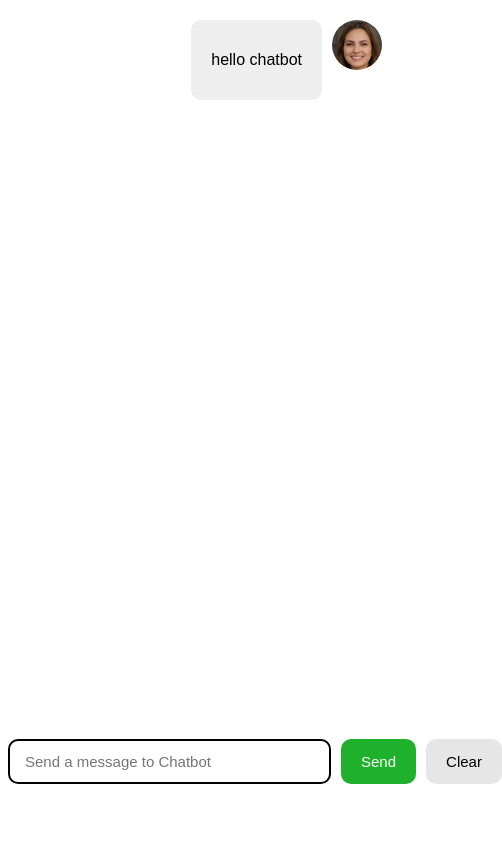
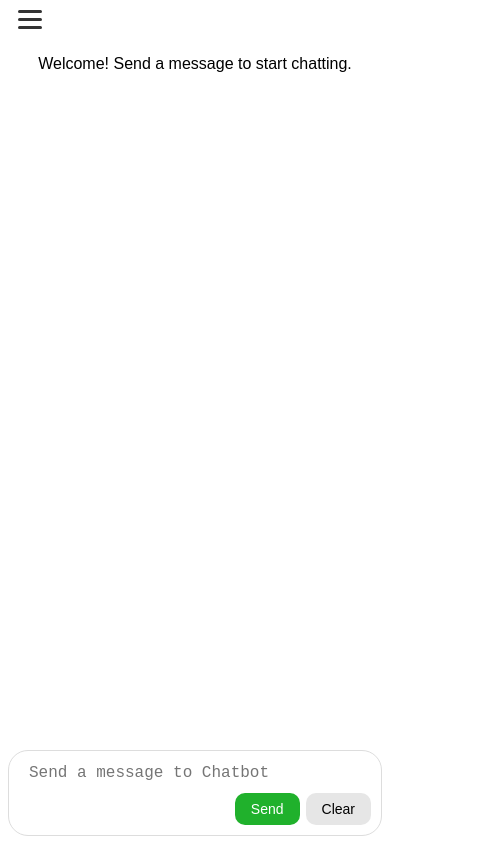
Before and after one commit to FathimathNahlaSalamiE/chatbot, a React (Vite) app: page / in a window 390 px wide. Shown: the whole page, 502 px wide, since content can reach past the window. Built offline with nearby package versions, Linux system fonts and the light colour scheme.

Commit message:
conersation history

```diff
--- a/src/App.css
+++ b/src/App.css
@@ -16,3 +16,201 @@
   height: 40px;
   margin: -15px;
 }
+.app-layout {
+  display: flex;
+  height: 100vh;
+}
+
+.sidebar {
+  width: 260px;
+  background-color: #f4f4f4;
+  border-right: 1px solid #ddd;
+  display: flex;
+  flex-direction: column;
+  padding: 10px;
+  overflow-y: auto;
+}
+
+.new-chat-button {
+  background-color: #20b12c;
+  color: white;
+  border: none;
+  border-radius: 8px;
+  padding: 10px;
+  font-size: 14px;
+  cursor: pointer;
+  margin-bottom: 10px;
+}
+
+.conversation-list {
+  display: flex;
+  flex-direction: column;
+  gap: 5px;
+}
+
+.conversation-item {
+  display: flex;
+  justify-content: space-between;
+  align-items: center;
+  padding: 10px;
+  border-radius: 8px;
+  cursor: pointer;
+  background-color: white;
+  border: 1px solid #ddd;
+}
+
+.conversation-item.active {
+  background-color: #d4edda;
+  border-color: #20b12c;
+}
+
+.conversation-title {
+  font-size: 13px;
+  overflow: hidden;
+  text-overflow: ellipsis;
+  white-space: nowrap;
+  flex: 1;
+}
+
+.delete-button {
+  background: none;
+  border: none;
+  color: #999;
+  font-size: 16px;
+  cursor: pointer;
+  margin-left: 5px;
+  padding: 0 4px;
+}
+
+.delete-button:hover {
+  color: red;
+}
+
+.app-container {
+  flex: 1;
+  display: flex;
+  flex-direction: column;
+  max-width: 40%;
+}
+
+/* Hamburger — hidden on desktop */
+.hamburger-button {
+  display: none;
+  flex-direction: column;
+  gap: 5px;
+  background: none;
+  border: none;
+  cursor: pointer;
+  padding: 10px;
+  width: 40px;
+  align-self: flex-start;
+  flex-shrink: 0;
+}
+
+.hamburger-button span {
+  display: block;
+  width: 24px;
+  height: 3px;
+  background-color: #333;
+  border-radius: 3px;
+}
+
+/* Overlay */
+.sidebar-overlay {
+  display: none;
+  position: fixed;
+  inset: 0;
+  background: rgba(0, 0, 0, 0.4);
+  z-index: 99;
+}
+
+@media (max-width: 768px) {
+
+  .app-layout {
+    flex-direction: column;
+    width: 100%;
+  }
+
+  .app-container {
+    width: 100%;
+    max-width: 100%;
+    min-width: 0;
+    flex: 1;
+    padding: 0;
+    box-sizing: border-box;
+  }
+
+  /* Sidebar */
+  .sidebar {
+    position: fixed;
+    top: 0;
+    left: 0;
+    width: 260px;
+    height: 100vh;
+    z-index: 100;
+    transform: translateX(-100%);
+    transition: transform 0.3s ease;
+  }
+
+  .sidebar.sidebar-open {
+    transform: translateX(0);
+  }
+
+  /* Overlay */
+  .sidebar-overlay {
+    display: block;
+    position: fixed;
+    inset: 0;
+    background: rgba(0, 0, 0, 0.4);
+    z-index: 99;
+  }
+
+  /* Hamburger */
+  .hamburger-button {
+    display: flex;
+  }
+
+  /* Messages use full available width */
+  .chat-message-user,
+  .chat-message-robot {
+    width: 100%;
+    max-width: 100%;
+    box-sizing: border-box;
+  }
+
+  /* Text can use almost the full width */
+  .chat-message-text {
+    width: 100%;
+    max-width: 100%;
+    box-sizing: border-box;
+    word-break: break-word;
+    overflow-wrap: anywhere;
+    font-size: 14px;
+    line-height: 1.5;
+  }
+
+  /* Input */
+  .chat-input-container {
+    width: 100%;
+    max-width: 100%;
+    box-sizing: border-box;
+    margin: 8px 0;
+  }
+
+  /* Textarea */
+  .chat-input-container textarea {
+    width: 100%;
+    max-width: 100%;
+    box-sizing: border-box;
+    resize: none;
+    overflow-wrap: break-word;
+    white-space: pre-wrap;
+  }
+
+  /* Smaller avatars */
+  .user-image,
+  .chat-message-robot img[width="50"] {
+    width: 35px !important;
+    height: 35px !important;
+  }
+}
--- a/src/App.jsx
+++ b/src/App.jsx
@@ -3,60 +3,156 @@ import ChatInput from './components/ChatInput'
 import ChatMessages from './components/ChatMessages'
 import './App.css'
 
+function App() {
+  const [sidebarOpen, setSidebarOpen] = useState(false);
+  const [conversations, setConversations] = useState(
+    JSON.parse(localStorage.getItem('conversations')) || {}
+  );
+  const [currentId, setCurrentId] = useState(
+    localStorage.getItem('currentId') || null
+  );
 
-      // function ChatMessages({chatMessages}) {
-      //   const chatMessagesRef = React.useRef(null);
-      //   React.useEffect(() => {
-      //     const containerElem = chatMessagesRef.current;
-      //     if (containerElem){
-      //       containerElem.scrollTop = containerElem.scrollHeight;
-      //     }
-      //   }, [chatMessages]);
+  const chatMessages = currentId && conversations[currentId]
+    ? conversations[currentId].messages
+    : [];
 
+  useEffect(() => {
+    localStorage.setItem('conversations', JSON.stringify(conversations));
+  }, [conversations]);
 
+  useEffect(() => {
+    if (currentId) localStorage.setItem('currentId', currentId);
+    else localStorage.removeItem('currentId');
+  }, [currentId]);
 
+  // Auto-update title from first user message
+  useEffect(() => {
+    if (!currentId || !conversations[currentId]) return;  // ← fixed crash
+    const msgs = conversations[currentId].messages;
+    const firstUser = msgs.find(m => m.sender === 'user');
+    if (firstUser && conversations[currentId].title === 'New Chat') {
+      setConversations(prev => ({
+        ...prev,
+        [currentId]: {
+          ...prev[currentId],
+          title: firstUser.message.slice(0, 30)
+        }
+      }));
+    }
+  }, [conversations, currentId]);
 
-function App() {
-        const [chatMessages, setChatMessages] = useState(JSON.parse(localStorage.getItem('messages'))||[{
-          message: 'hello chatbot',
-          sender: 'user',
-          id: 'id1',
-        }]);
-        // const [chatMessages, setChatMessages] = array;  //array destructuring
-        // const chatMessages = array[0];
-        // const setChatMessages = array[1];
+  function startNewChat(id) {
+    const newId = id || crypto.randomUUID();
+    const newConvo = { id: newId, title: 'New Chat', messages: [] };
+    setConversations(prev => {
+      const updated = { ...prev, [newId]: newConvo };
+      localStorage.setItem('conversations', JSON.stringify(updated));
+      return updated;
+    });
+    setCurrentId(newId);
+    localStorage.setItem('currentId', newId);
+    return newId;
+  }
 
-        // useEffect(() => {
-        //   Chatbot.addResponses({
-        //     'goodbye': 'Goodbye. Have a great day!',
-        //     'give me a unique id': function() {
-        //       return `Sure! Here's a unique ID: ${crypto.randomUUID()}`;
-        //     }
-        //   });
-        // },[])
+  function setChatMessages(newMessages, idOverride) {
+    const activeId = idOverride || currentId;
+    if (!activeId) return;
 
-        useEffect(() => {
-          localStorage.setItem('messages',JSON.stringify(chatMessages))
-        }, [chatMessages])
+    const resolved = typeof newMessages === 'function'
+      ? newMessages(conversations[activeId]?.messages || [])
+      : newMessages;
 
-        return (
-          <div className="app-container">
+    if (resolved.length === 0) {
+      deleteConversation(activeId);
+      return;
+    }
 
+    setConversations(prev => ({
+      ...prev,
+      [activeId]: {
+        ...prev[activeId],
+        messages: resolved
+      }
+    }));
+  }
+
+  function loadConversation(id) {
+    setCurrentId(id);
+  }
+
+  function deleteConversation(id) {
+    setConversations(prev => {
+      const updated = { ...prev };
+      delete updated[id];
+      localStorage.setItem('conversations', JSON.stringify(updated));
+      return updated;
+    });
+    setCurrentId(prev => {
+      if (prev !== id) return prev;
+      const remaining = Object.keys(conversations).filter(k => k !== id);
+      const nextId = remaining.length > 0 ? remaining[0] : null;
+      if (nextId) localStorage.setItem('currentId', nextId);
+      else localStorage.removeItem('currentId');
+      return nextId;
+    });
+  }
+
+  const sortedConversations = Object.values(conversations).reverse();
+  const hasActiveChat = currentId && conversations[currentId];
+
+  return (
+    <div className="app-layout">
+    {/* Mobile overlay - clicking outside closes sidebar */}
+    {sidebarOpen && (
+      <div className="sidebar-overlay" onClick={() => setSidebarOpen(false)} />
+    )}
+
+    {/* Sidebar */}
+    <div className={`sidebar ${sidebarOpen ? 'sidebar-open' : ''}`}>
+      <button className="new-chat-button" onClick={() => { startNewChat(); setSidebarOpen(false); }}>+ New Chat</button>
+      <div className="conversation-list">
+        {sortedConversations.map(convo => (
+          <div
+            key={convo.id}
+            className={`conversation-item ${convo.id === currentId ? 'active' : ''}`}
+            onClick={() => { loadConversation(convo.id); setSidebarOpen(false); }}
+          >
+            <span className="conversation-title">{convo.title}</span>
+            <button
+              className="delete-button"
+              onClick={(e) => { e.stopPropagation(); deleteConversation(convo.id); }}
+            >×</button>
+          </div>
+        ))}
+      </div>
+    </div>
+
+      {/* Main Chat */}
+      <div className="app-container">
+        {/* Hamburger button - only visible on mobile */}
+        <button className="hamburger-button" onClick={() => setSidebarOpen(true)}>
+          <span></span>
+          <span></span>
+          <span></span>
+        </button>
+          <>
             {chatMessages.length === 0 &&
               <p className="welcome-message">
-                Welcome to the chatbot project! Send a message using the textbox below.
+                Welcome! Send a message to start chatting.
               </p>
             }
-
-            <ChatMessages
-              chatMessages={chatMessages}
-            />
+            <ChatMessages chatMessages={chatMessages} />
             <ChatInput
               chatMessages={chatMessages}
               setChatMessages={setChatMessages}
+              currentId={currentId}
+              startNewChat={startNewChat}
             />
-          </div>
-        );
-      }
+          </>
+
+      </div>
+    </div>
+  );
+}
 
 export default App
--- a/src/components/ChatInput.css
+++ b/src/components/ChatInput.css
@@ -1,32 +1,82 @@
-.send-button{
+.chat-input-container {
+  display: flex;
+  flex-direction: column;
+
+  width: 100%;
+  max-width: 800px;
+
+  padding: 10px;
+
+  border: 1px solid #ddd;
+  border-radius: 20px;
+
+  background: white;
+
+  box-sizing: border-box;
+  gap: 8px;
+}
+
+.chat-input {
+  width: 100%;
+
+  height: 24px;
+  min-height: 24px;
+  max-height: 200px;
+
+  padding: 0 10px;
+
+  border: none;
+  outline: none;
+  resize: none;
+
+  font-size: 16px;
+  line-height: 24px;
+
+  box-sizing: border-box;
+  overflow-y: auto;
+  scrollbar-width: thin;
+}
+
+.chat-input::-webkit-scrollbar {
+  width: 6px;
+}
+
+.chat-input::-webkit-scrollbar-thumb {
+  background-color: #ccc;
+  border-radius: 3px;
+}
+
+.button-container {
+  display: flex;
+  flex-direction: row;
+  justify-content: flex-end;   /* pushes buttons to the right */
+  gap: 6px;
+}
+
+/* SEND */
+.send-button {
   background-color: rgb(32, 177, 44);
   color: white;
-    padding: 12px 20px;
-    margin-left: 10px;
+
+  padding: 8px 16px;
+
   border: none;
   border-radius: 10px;
-    font-size: 15px;
+
+  font-size: 14px;
   cursor: pointer;
 }
-.chat-input{
-    padding: 12px 15px;
-    border-radius: 10px;
-    border: 2px solid black;
-    font-size: 15px;
 
-    flex-grow: 1;
-}
-.chat-input-container{
-    display: flex;
-    margin-bottom: 60px;
-}
-.clear-button{
+/* CLEAR */
+.clear-button {
   background-color: rgb(230, 230, 230);
   color: black;
-    padding: 12px 20px;
-    margin-left: 10px;
+
+  padding: 8px 16px;
+
   border: none;
   border-radius: 10px;
-    font-size: 15px;
+
+  font-size: 14px;
   cursor: pointer;
 }
--- a/src/components/ChatInput.jsx
+++ b/src/components/ChatInput.jsx
@@ -1,43 +1,75 @@
-import { useState } from 'react'
-import LoadingImage from '../assets/loading-spinner.gif'
+import { useState, useRef } from 'react';
+import LoadingImage from '../assets/loading-spinner.gif';
 import './ChatInput.css';
-import dayjs from 'dayjs'
+import dayjs from 'dayjs';
 
-function ChatInput({ chatMessages, setChatMessages }) {
+function ChatInput({ chatMessages, setChatMessages, currentId, startNewChat}) {
   const [inputText, setInputText] = useState('');
   const [isLoading, setIsLoading] = useState(false);
+  const [isExpanded, setIsExpanded] = useState(false);
+
+  const textareaRef = useRef(null);
+
+  const handleInput = (event) => {
+    const textarea = event.target;
+
+    // Reset first
+    textarea.style.height = '24px';
+
+    // Calculate content height
+    const newHeight = Math.min(textarea.scrollHeight, 200);
+
+    textarea.style.height = `${newHeight}px`;
+
+    // Only expand when the text actually wraps / becomes multiline
+    setIsExpanded(newHeight > 24);
+  };
 
   function saveInputText(event) {
-    setInputText(event.target.value)
+    setInputText(event.target.value);
   }
 
   async function sendMessage() {
-    if (isLoading || inputText === '') return;
+    if (isLoading || inputText.trim() === '') return;
+
+    // Create conversation ID upfront so all setChatMessages calls use the same one
+    let activeId = currentId;
+    if (!activeId) {
+      activeId = crypto.randomUUID();
+      startNewChat(activeId);
+    }
 
     setIsLoading(true);
+    const message = inputText;
     setInputText('');
+
+    if (textareaRef.current) {
+      textareaRef.current.style.height = '24px';
+    }
 
     const newChatMessages = [
       ...chatMessages,
       {
-        message: inputText,
+        message: message,
         sender: 'user',
         id: crypto.randomUUID(),
         time: dayjs().valueOf()
       }
     ];
-    setChatMessages(newChatMessages);
 
+    // Pass activeId to every setChatMessages call
     setChatMessages([
       ...newChatMessages,
       { message: <img src={LoadingImage} className="loading-spinner" />, sender: 'robot', id: crypto.randomUUID() }
-    ]);
+    ], activeId);
 
     try {
-      const conversationHistory = newChatMessages.map(msg => ({
+      const conversationHistory = newChatMessages
+        .map(msg => ({
           role: msg.sender === 'user' ? 'user' : 'assistant',
           content: typeof msg.message === 'string' ? msg.message : ''
-      })).filter(msg => msg.content !== '');
+        }))
+        .filter(msg => msg.content !== '');
 
       const response = await fetch('https://api.groq.com/openai/v1/chat/completions', {
         method: 'POST',
@@ -55,35 +87,46 @@ function ChatInput({ chatMessages, setChatMessages }) {
       });
 
       const data = await response.json();
-      console.log('Groq response:', data);  // shows full response
 
       if (!data.choices || !data.choices[0]) {
         throw new Error(data.error?.message || 'No response from Groq');
       }
 
-      const botReply = data.choices[0].message.content.replace(/<think>[\s\S]*?<\/think>/g, '').trim();
+      const botReply = data.choices[0].message.content
+        .replace(/<think>[\s\S]*?<\/think>/g, '')
+        .trim();
 
       setChatMessages([
         ...newChatMessages,
         { message: botReply, sender: 'robot', id: crypto.randomUUID(), time: dayjs().valueOf() }
-      ]);
+      ], activeId);  // ← pass activeId here too
 
     } catch (error) {
-      console.log('Error:', error.message)
+      console.log('Error:', error.message);
       setChatMessages([
         ...newChatMessages,
         { message: `Error: ${error.message}`, sender: 'robot', id: crypto.randomUUID() }
-      ]);
+      ], activeId);  // ← and here
     } finally {
       setIsLoading(false);
     }
   }
 
   function handleKeyDown(event) {
-    if (event.key === 'Enter') {
+    // Enter = send
+    // Shift + Enter = new line
+    if (event.key === 'Enter' && !event.shiftKey) {
+      event.preventDefault();
       sendMessage();
-    } else if (event.key === 'Escape') {
+    }
+
+    // Escape = clear input
+    if (event.key === 'Escape') {
       setInputText('');
+
+      if (textareaRef.current) {
+        textareaRef.current.style.height = '24px';
+      }
     }
   }
 
@@ -92,19 +135,32 @@ function ChatInput({ chatMessages, setChatMessages }) {
   }
 
   return (
+  // Change the container div — remove isExpanded from here
 <div className="chat-input-container">
-      <input
-        className="chat-input"
+
+{/* // Change the textarea — add isExpanded class here */}
+<textarea
+  ref={textareaRef}
   placeholder="Send a message to Chatbot"
-        size="30"
+  rows={1}
+  className={`chat-input ${isExpanded ? 'expanded' : ''}`}
   onChange={saveInputText}
+  onInput={handleInput}
+  onKeyDown={handleKeyDown}
   value={inputText}
-        onKeyDown={handleKeyDown}
 />
-      <button onClick={sendMessage} className="send-button">Send</button>
-      <button onClick={clearMessages} className="clear-button">Clear</button>
+
+  <div className="button-container">
+    <button onClick={sendMessage} className="send-button">
+      Send
+    </button>
+
+    <button onClick={clearMessages} className="clear-button">
+      Clear
+    </button>
+  </div>
 </div>
   );
 }
 
-export default ChatInput
+export default ChatInput;
```
Lines whose indentation alone changed are shown as unchanged.
